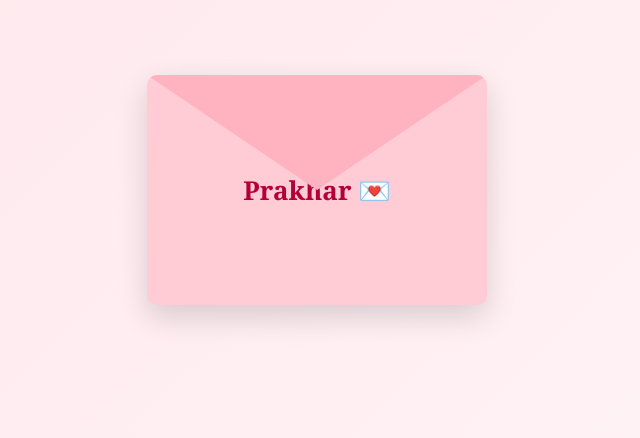
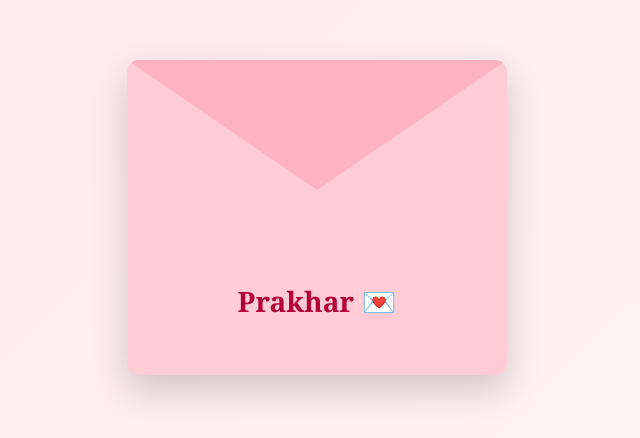
Before and after one commit to prakharushvi-wedding/prakharushvi-wedding.github.io, a plain HTML site: page index.html in a window 1280 px wide. Shown: the part 210-648 px from the top of the page, without its empty margins (323-963 px from the left). Drawn offline with Linux system fonts and the light colour scheme.

Commit message:
Enhance envelope and card styles in index.html
Updated styles for envelope and card elements, increasing dimensions and adjusting shadows. Modified text alignment and font sizes for better appearance.

```diff
--- a/index.html
+++ b/index.html
@@ -17,10 +17,10 @@ body {
     overflow: hidden;
 }
 
-/* Envelope */
+/* 💌 Envelope (BIGGER now) */
 .envelope {
-    width: 340px;
-    height: 230px;
+    width: 380px;
+    height: 260px;
     position: relative;
     cursor: pointer;
     z-index: 2;
@@ -30,24 +30,26 @@ body {
     width: 100%;
     height: 100%;
     background: #ffccd5;
-    border-radius: 10px;
-    box-shadow: 0 12px 30px rgba(0,0,0,0.15);
+    border-radius: 12px;
+    box-shadow: 0 15px 35px rgba(0,0,0,0.18);
     display: flex;
     justify-content: center;
-    align-items: center;
+    align-items: flex-end;
+    padding-bottom: 55px; /* pushes name down */
 }
 
 .flap {
     position: absolute;
     top: 0;
     width: 100%;
-    height: 115px;
+    height: 130px;
     background: #ffb3c1;
     clip-path: polygon(0 0, 50% 100%, 100% 0);
     transform-origin: top;
     transition: transform 0.8s ease;
-    border-top-left-radius: 10px;
-    border-top-right-radius: 10px;
+    border-top-left-radius: 12px;
+    border-top-right-radius: 12px;
+    z-index: 3;
 }
 
 .envelope.opened .flap {
@@ -55,12 +57,13 @@ body {
 }
 
 .name {
-    font-size: 26px;
+    font-size: 28px;
     color: #b3003b;
     font-weight: bold;
+    z-index: 1;
 }
 
-/* Card */
+/* 💌 Card */
 .card {
     position: absolute;
     width: 340px;
@@ -68,16 +71,16 @@ body {
     background: white;
     border-radius: 12px;
     box-shadow: 0 20px 45px rgba(0,0,0,0.25);
-    transform: translateY(120px);
+    transform: translateY(140px);
     opacity: 0;
     padding: 22px;
     text-align: center;
     transition: all 0.9s ease;
-    z-index: 3;
+    z-index: 4;
 }
 
 .show-card {
-    transform: translateY(-170px);
+    transform: translateY(-180px);
     opacity: 1;
 }
 
@@ -142,7 +145,6 @@ button {
     <div class="result" id="result"></div>
 </div>
 
-<!-- 🎵 Soft Piano -->
 <audio id="music" loop>
   <source src="https://cdn.pixabay.com/audio/2023/03/27/audio_0f8c6baf1f.mp3" type="audio/mpeg">
 </audio>
@@ -170,7 +172,7 @@ function sayYes(e) {
 
 function sayNo(e) {
     e.stopPropagation();
-    document.getElementById('result').innerHTML = "Are you sure?? Try again…click YES!!! 😏💘";
+    document.getElementById('result').innerHTML = "Are you sure?? Try again… click YES!!! 😏💘";
 }
 
 function launchHearts() {
@@ -181,7 +183,6 @@ function launchHearts() {
         heart.style.left = Math.random() * 100 + "vw";
         heart.style.animationDuration = (2 + Math.random() * 2) + "s";
         document.body.appendChild(heart);
-
         setTimeout(() => heart.remove(), 3000);
     }
 }
```
